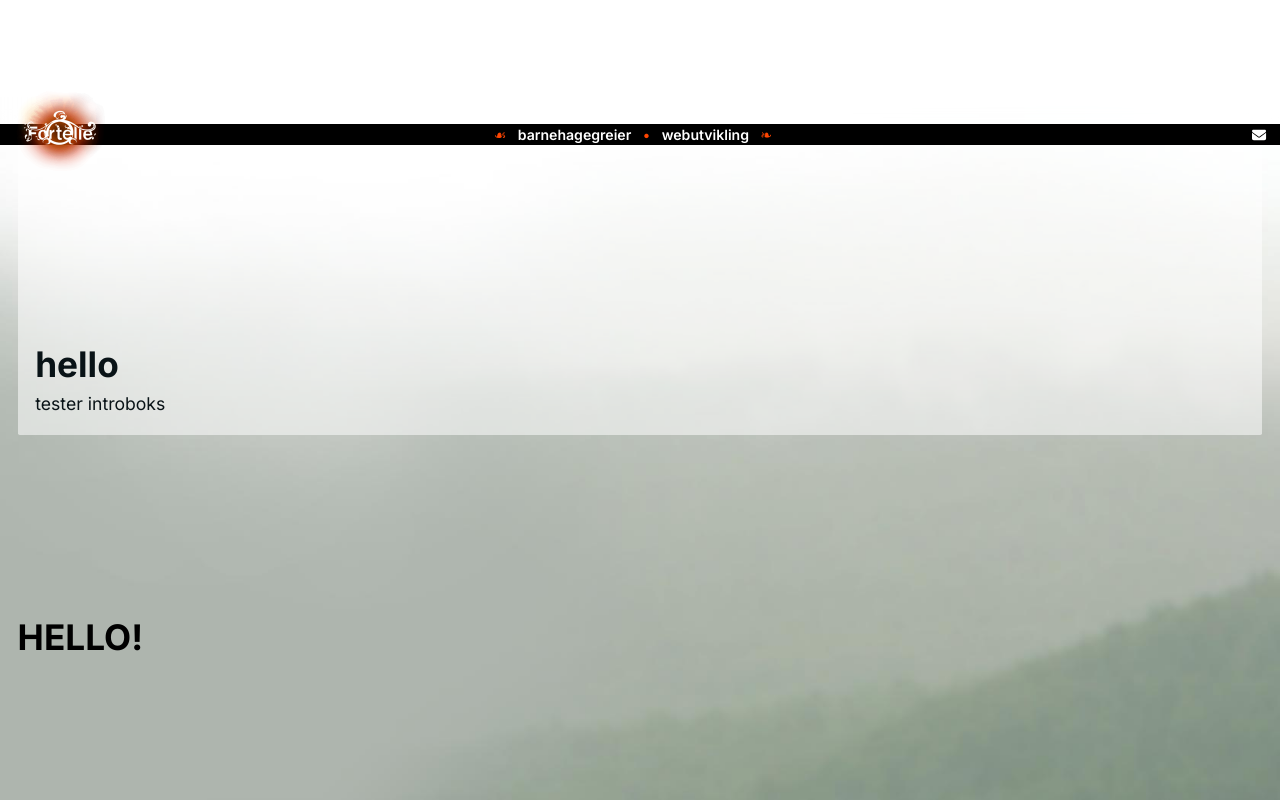
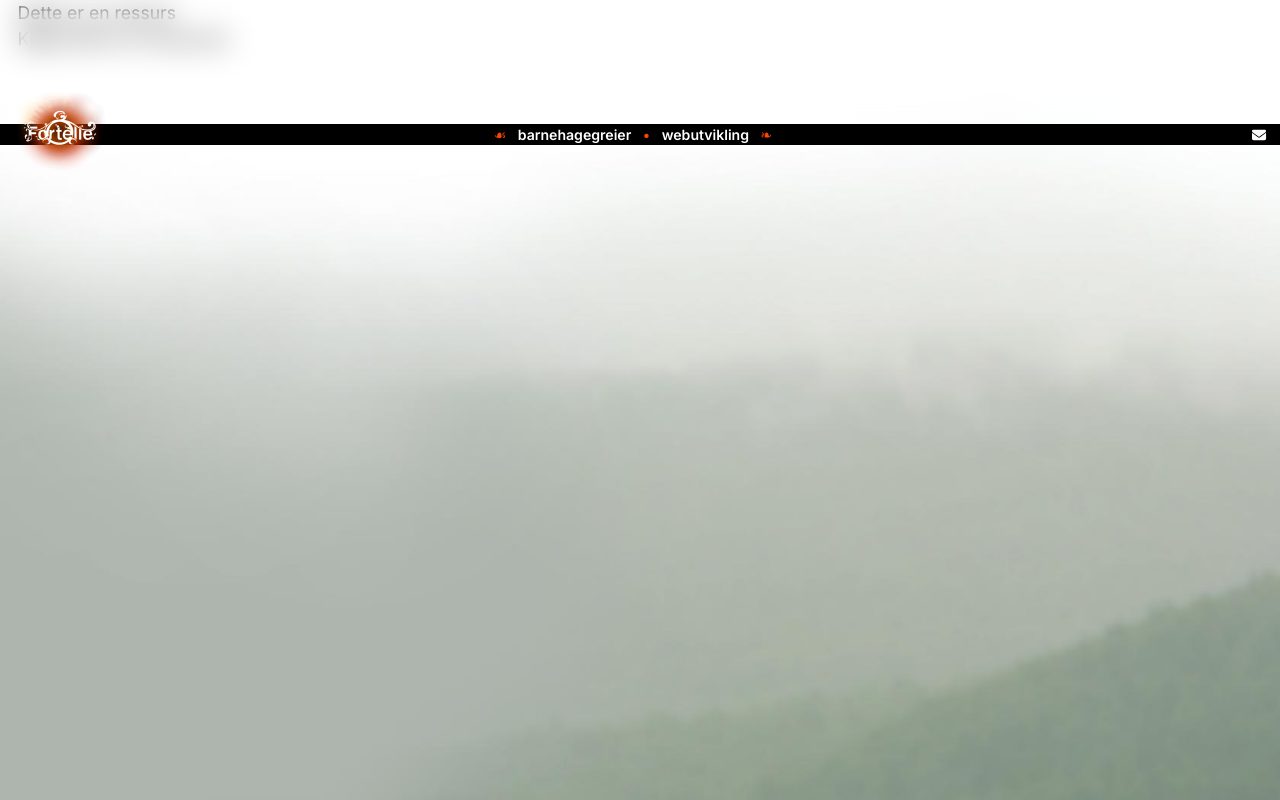
Before and after one commit to ChristerMLB/hjemmesiden, a Next.js app: page /bhg in a window 1280 px wide. Built offline with nearby package versions, Linux system fonts and the light colour scheme; no server answers; the database is empty.

Commit message:
lagt til filer for barnehageressurser og fjernet introteksten for bhg

```diff
--- /dev/null
+++ b/src/app/bhg/BarnehageRessursKort.tsx
@@ -0,0 +1,11 @@
+const BarnehageRessursKort = () => {
+
+    return (
+        <div className="barnehageressurskort">
+          <h3>Dette er en ressurs</h3>
+          <p>Kjapp tekst om ressursen</p>
+        </div>
+    );
+};
+
+export default BarnehageRessursKort;
--- /dev/null
+++ b/src/app/bhg/BhgRessurser.tsx
@@ -0,0 +1,12 @@
+import BarnehageRessursKort from "./BarnehageRessursKort";
+
+const BhgRessurser = () => {
+
+    return (
+        <div className="barnehageressursliste">
+          <BarnehageRessursKort />
+        </div>
+    );
+};
+
+export default BhgRessurser;
--- a/src/app/bhg/page.tsx
+++ b/src/app/bhg/page.tsx
@@ -3,35 +3,21 @@
 import MainNav from "@/components/MainNav";
 import IntroBoks from "../web/IntroBoks";
 import Blogg from "./Blogg";
+import BhgRessurser from "./BhgRessurser";
 import { useSearchParams } from "next/navigation";
 
 type HomeProps = {};
 
 const Bhg = ({}: HomeProps) => {
    const postParam = useSearchParams()?.get("post");
-   const dummyProsjekt = {
-      navn: "hello",
-      ingress: "tester introboks",
-      index: 0,
-      mertekst: null,
-      teknologier: null,
-      previewimg: "placeholder",
-      previewimgalt: "placeholder",
-      extraimg: null,
-      extraimgalt: null,
-      url: null,
-      gitHubUrl: null,
-      old: false,
-   };
 
    return (
       <>
          <MainNav />
-         <div className="wrapper">
-            <IntroBoks intro={dummyProsjekt} />
-            <h1>HELLO!</h1>
+         <div className="wrapper bhg-wrapper">
+           <BhgRessurser />
+           <Blogg post={postParam} />
          </div>
-         <Blogg post={postParam} />
       </>
    );
 };
```
